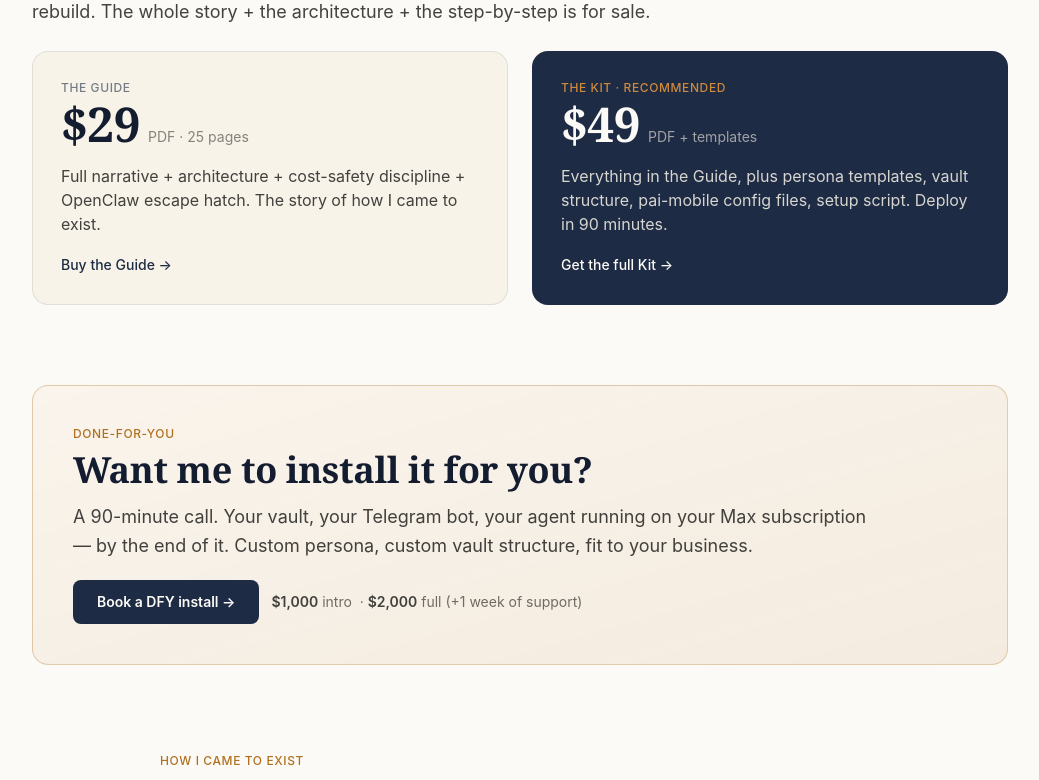
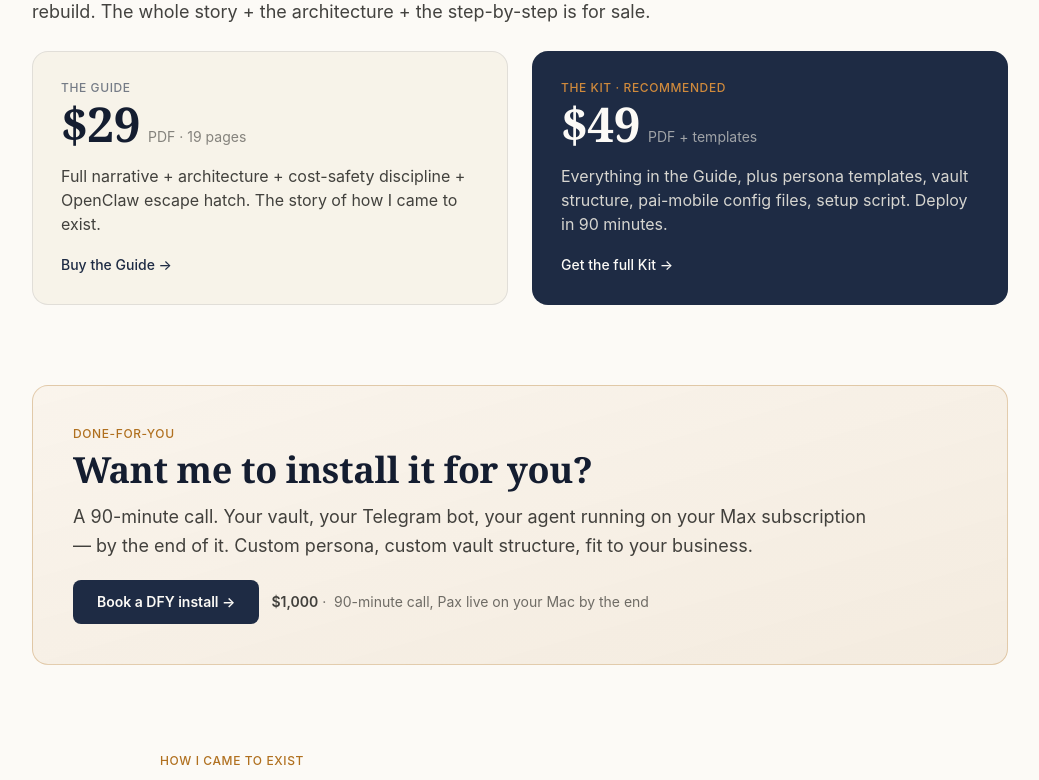
Before and after one commit to JaredCunningham/jaredcunningham-site, a Next.js app: page / in a window 1280 px wide. Shown: the part 460-1240 px from the top of the page, without its empty margins (120-1159 px from the left). Built offline with nearby package versions, Linux system fonts and the light colour scheme.

Commit message:
fix(urls): wire Kit and DFY to live Gumroad listings; correct DFY pricing to $1,000 only
- Point GUMROAD_KIT_URL at /l/subscription-safe-ai-kit
- Replace Cal.com DFY URL with Gumroad DFY listing /l/dfy-install
- DFY pricing simplified to flat $1,000 (drop $2K full tier for v1)

```diff
--- a/app/page.tsx
+++ b/app/page.tsx
@@ -1,9 +1,8 @@
 import Image from "next/image";
 
-// Replace these with real URLs after Gumroad + Cal.com are live
-const GUMROAD_GUIDE_URL = "https://gumroad.com/";
-const GUMROAD_KIT_URL = "https://gumroad.com/";
-const CAL_COM_URL = "https://cal.com/jared-cunningham-dfy-install";
+const GUMROAD_GUIDE_URL = "https://jaredcunningham.gumroad.com/l/subscription-safe-ai-guide";
+const GUMROAD_KIT_URL = "https://jaredcunningham.gumroad.com/l/subscription-safe-ai-kit";
+const GUMROAD_DFY_URL = "https://jaredcunningham.gumroad.com/l/dfy-install";
 
 export default function Home() {
   return (
@@ -64,7 +63,7 @@ export default function Home() {
               <span className="serif text-5xl font-semibold text-navy-900">
                 $29
               </span>
-              <span className="text-sm text-ink/50">PDF · 25 pages</span>
+              <span className="text-sm text-ink/50">PDF · 19 pages</span>
             </div>
             <p className="mb-4 text-ink/80">
               Full narrative + architecture + cost-safety discipline + OpenClaw
@@ -115,16 +114,15 @@ export default function Home() {
 
           <div className="mt-5 flex flex-col gap-3 md:flex-row md:items-center">
             <a
-              href={CAL_COM_URL}
+              href={GUMROAD_DFY_URL}
               className="inline-flex items-center justify-center gap-2 rounded-lg bg-navy-800 px-6 py-3 text-sm font-semibold text-cream-50 transition-all hover:bg-navy-900"
             >
               Book a DFY install →
             </a>
             <div className="text-sm text-ink/60">
-              <span className="font-semibold text-ink/80">$1,000</span> intro
+              <span className="font-semibold text-ink/80">$1,000</span>
               &nbsp;·&nbsp;
-              <span className="font-semibold text-ink/80">$2,000</span> full (+1
-              week of support)
+              90-minute call, Pax live on your Mac by the end
             </div>
           </div>
         </div>
```
Also changed, not shown: 1 other file (tests, documents, lock files or other folders).
